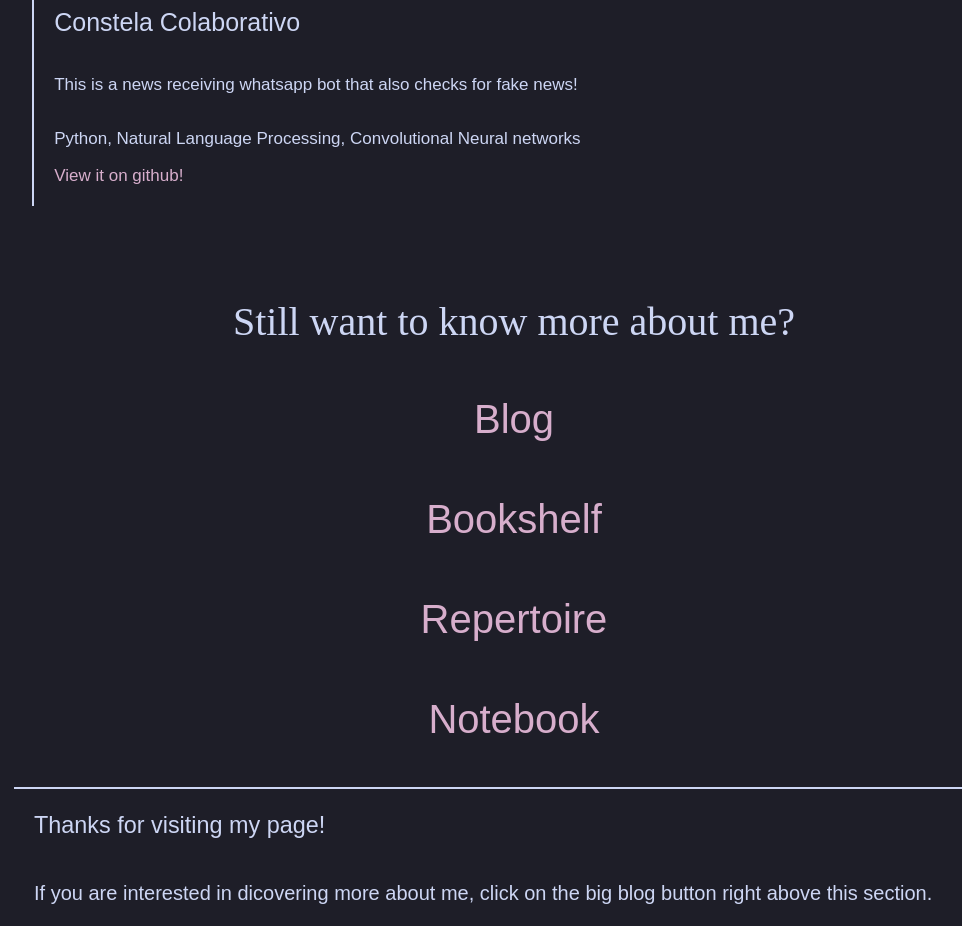
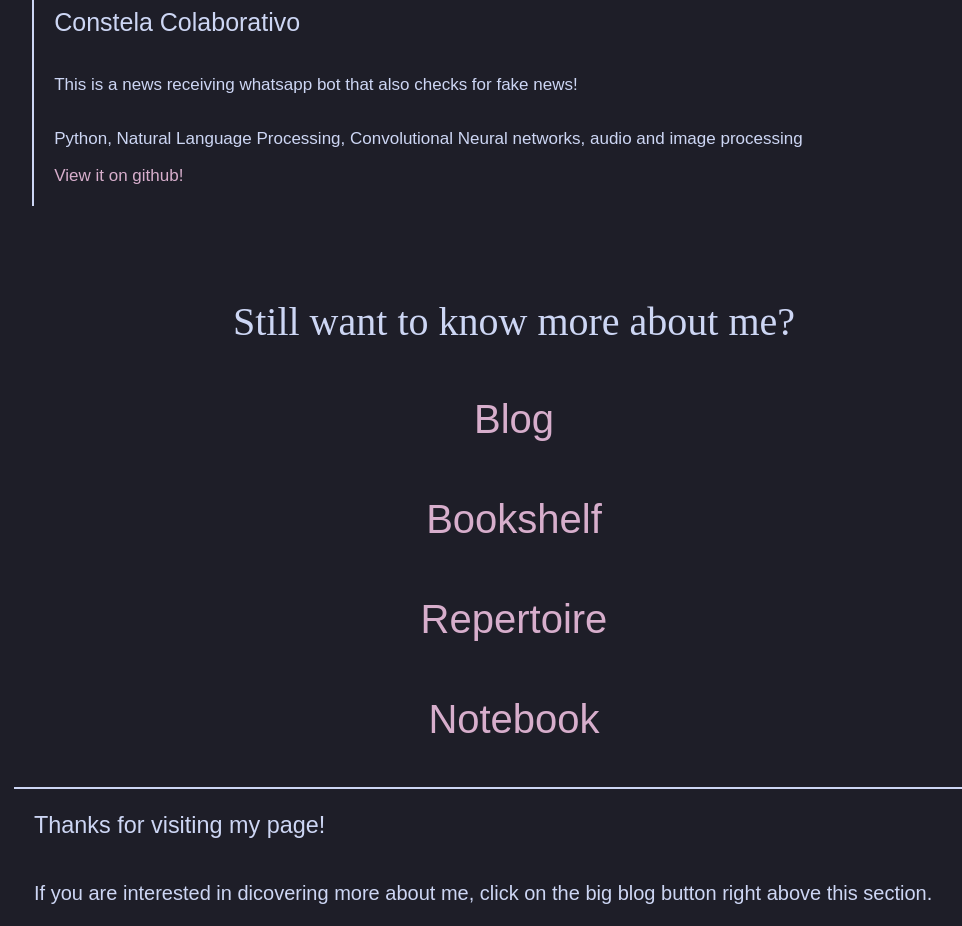
Before and after one commit to pchagas72/personal_website, a React (Vite) app: page / in a window 1280 px wide. Shown: the part 2420-3346 px from the top of the page, without its empty margins (126-1088 px from the left). Built offline with nearby package versions, Linux system fonts and the light colour scheme; a web font is replaced by a local one.

Commit message:
Added 'audio processing' to constela description

```diff
--- a/src/components/Projects/Projects.tsx
+++ b/src/components/Projects/Projects.tsx
@@ -25,7 +25,7 @@ function Projects(){
                 <ProjectSection projectNumber="3" projectTitle="Constela Colaborativo"
                     projectLink="https://github.com/pchagas72/Projeto-constela"
                     projectDesc="This is a news receiving whatsapp bot that also checks for fake news!"
-                    tech="Python, Natural Language Processing, Convolutional Neural networks"
+                    tech="Python, Natural Language Processing, Convolutional Neural networks, audio and image processing"
                 />
             </div>
         </>
```
